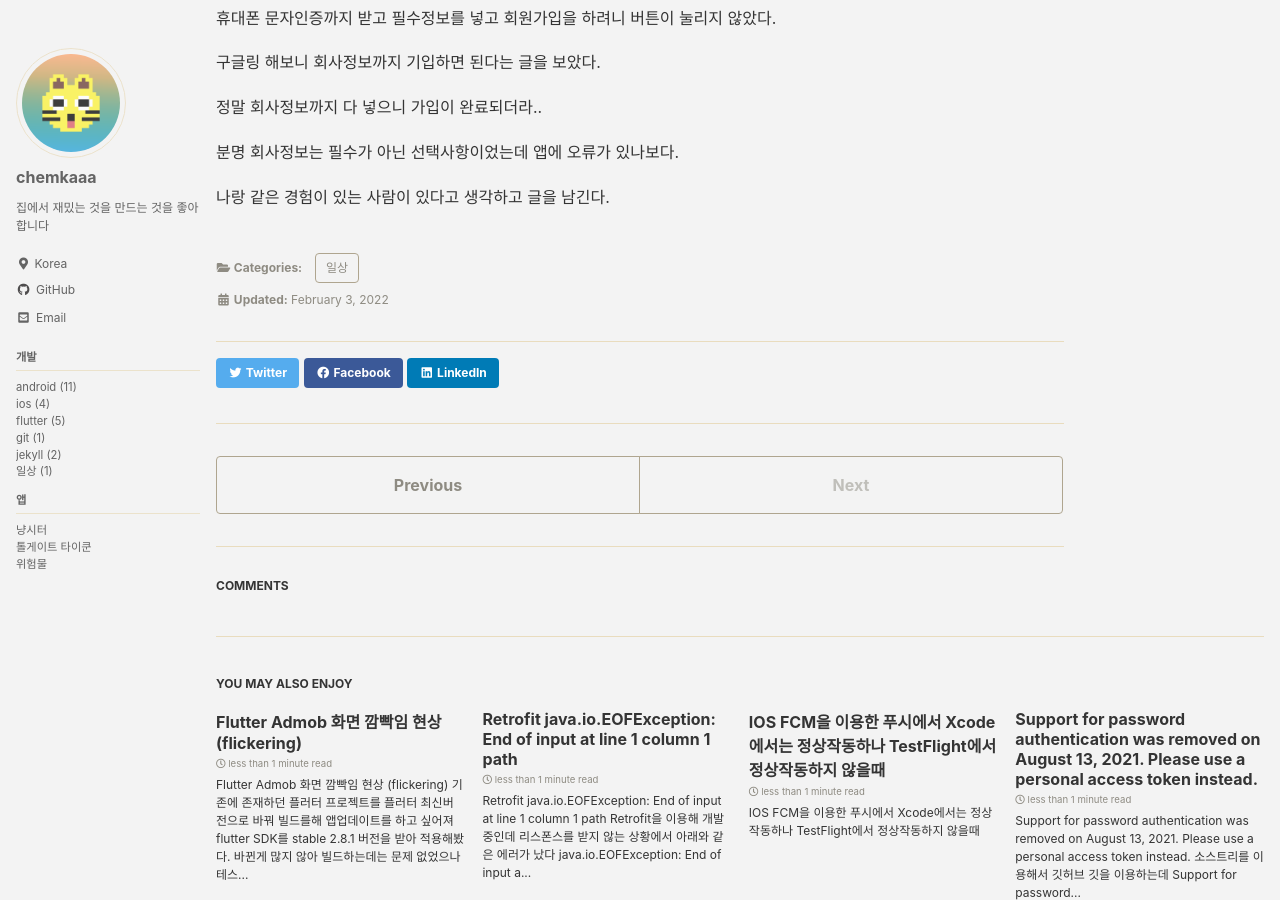
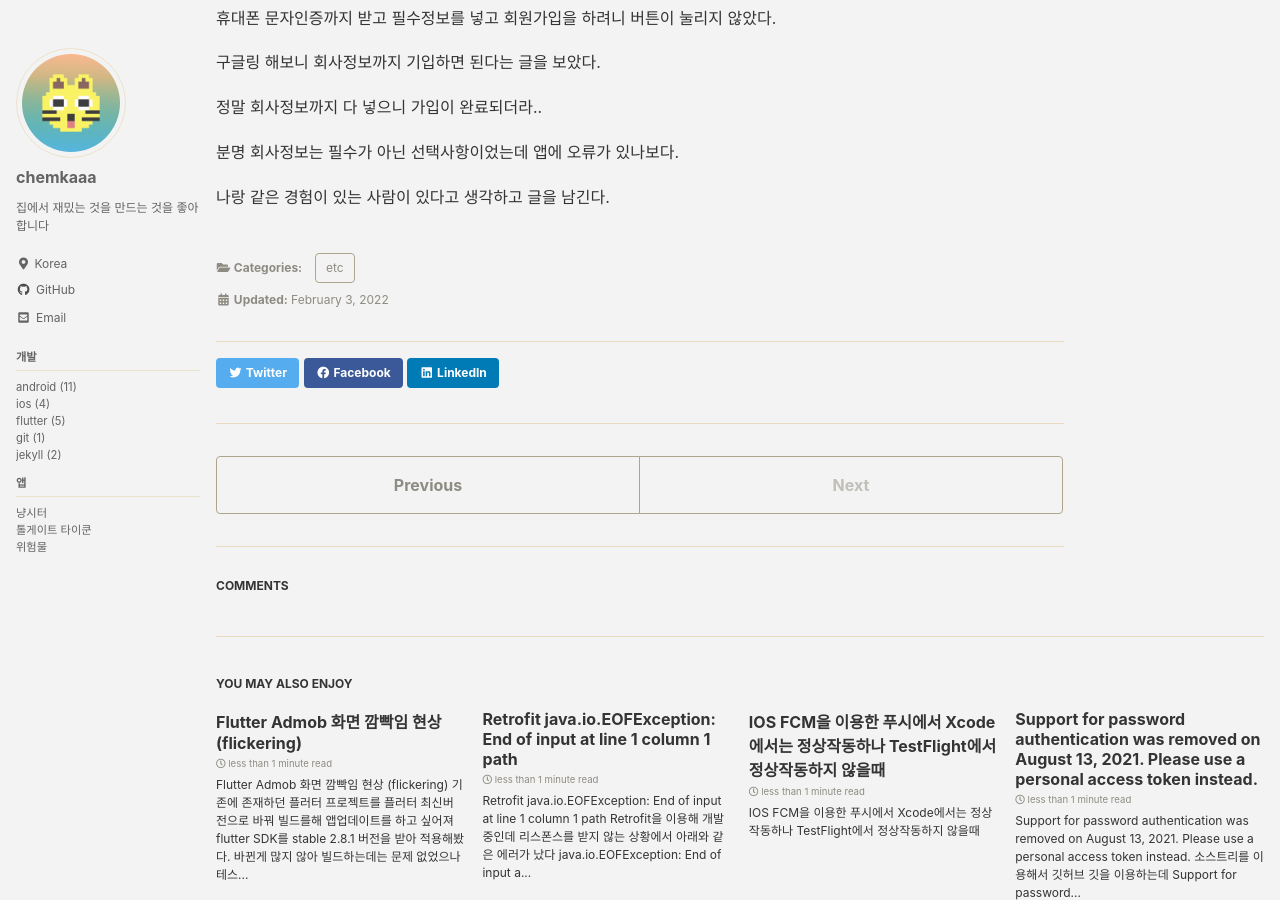
Before and after one commit to kangtaejin/kangtaejin.github.io, a Jekyll site: the page built from _posts/2022-02-03-제로페이-서울페이.md, in a window 1280 px wide and 900 px high, scrolled down 384 px. Built offline with Jekyll 4.4.1, drawn with Linux system fonts in a browser that asks for light colours; cached includes are drawn as plain includes; comment, search, counter and statistics services are not loaded.

Commit message:
Update 2022-02-03-제로페이-서울페이.md

```diff
--- a/_posts/2022-02-03-제로페이-서울페이.md
+++ b/_posts/2022-02-03-제로페이-서울페이.md
@@ -1,7 +1,7 @@
 ---
 title: "제로페이 앱, 서울페이 앱 안드로이드 사용기"
 categories:
-  - 일상
+  - etc
 toc: true
 ---
 
```
